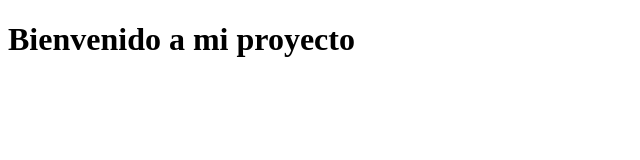
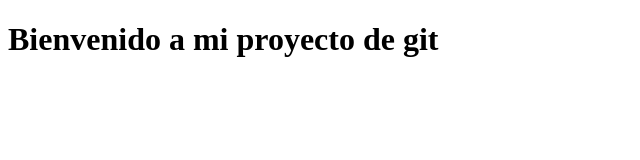
Before and after one commit to johnny562387/ProyectoGit, a plain HTML site: page index.html in a window 1280 px wide. Shown: the whole page, without its empty margins (0-640 px from the left). Drawn offline with Linux system fonts and the light colour scheme.

Commit message:
Segundo cambio

```diff
--- a/index.html
+++ b/index.html
@@ -4,6 +4,6 @@
   <title>Mi Proyecto GIT</title>
 </head>
 <body>
-  <h1>Bienvenido a mi proyecto</h1>
+  <h1>Bienvenido a mi proyecto de git </h1>
 </body>
 </html>
```
